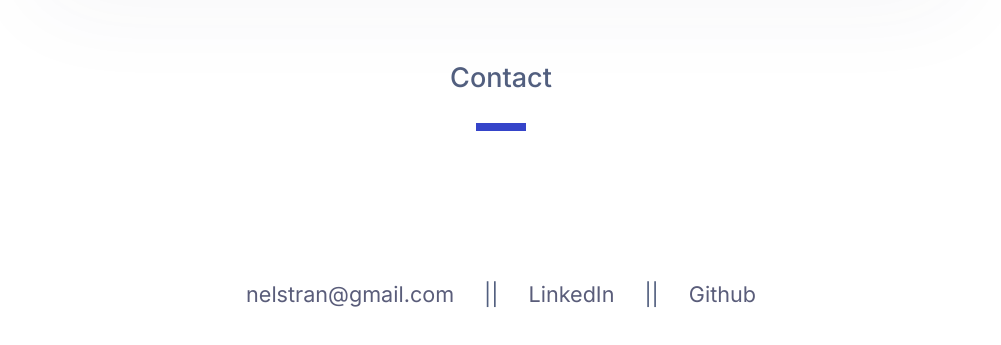
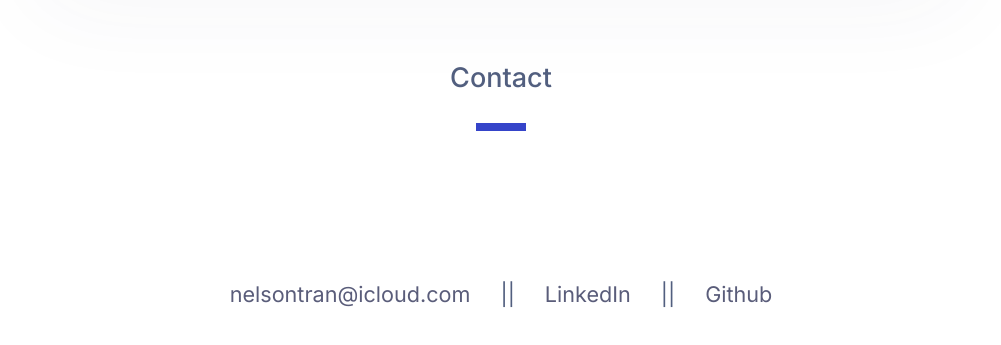
Before and after one commit to nelsontrangithub/nelsons-portfolio, a Gatsby site: page / in a window 1280 px wide. Shown: the part 2045-2390 px from the top of the page, without its empty margins (139-1140 px from the left). Built offline with nearby package versions, Linux system fonts and the light colour scheme; Gatsby itself is replaced by a stand-in of ours.

Commit message:
Update email to nelsontran@icloud.com

```diff
--- a/gatsby-config.js
+++ b/gatsby-config.js
@@ -3,7 +3,7 @@ module.exports = {
     title: `Nelson Tran`,
     description: `Nelson Tran | Software Developer | Vancouver, B.C Canada`,
     author: `Nelson Tran`,
-    email: `nelstran@gmail.com`
+    email: `nelsontran@icloud.com`
   },
   plugins: [
     `gatsby-plugin-react-helmet`,
--- a/src/components/Contact.tsx
+++ b/src/components/Contact.tsx
@@ -5,8 +5,8 @@ export const Contact: React.FC = () => {
   return (
     <div className="contact-links">
       <span>
-        <a rel="noopener" target="_blank" href="mailto:nelstran@gmail.com">
-          nelstran@gmail.com
+        <a rel="noopener" target="_blank" href="mailto:nelsontran@icloud.com">
+          nelsontran@icloud.com
         </a>
       </span>
       <span>
--- a/src/constants/about.ts
+++ b/src/constants/about.ts
@@ -11,7 +11,7 @@ export const abouts: AboutType[] = [
   {
     input: "Nelson.contactInfo",
     return:
-      '["<a href="mailto:nelstran@gmail.com">nelstran@gmail.com</a>", "<a rel="noopener" href="https://www.linkedin.com/in/nelsontran/">LinkedIn</a>", "<a rel="noopener" href="https://github.com/nelsontrangithub">github</a>"]',
+      '["<a href="mailto:nelsontran@icloud.com">nelsontran@icloud.com</a>", "<a rel="noopener" href="https://www.linkedin.com/in/nelsontran/">LinkedIn</a>", "<a rel="noopener" href="https://github.com/nelsontrangithub">github</a>"]',
   },
   {
     input: "Nelson.resume",
```
